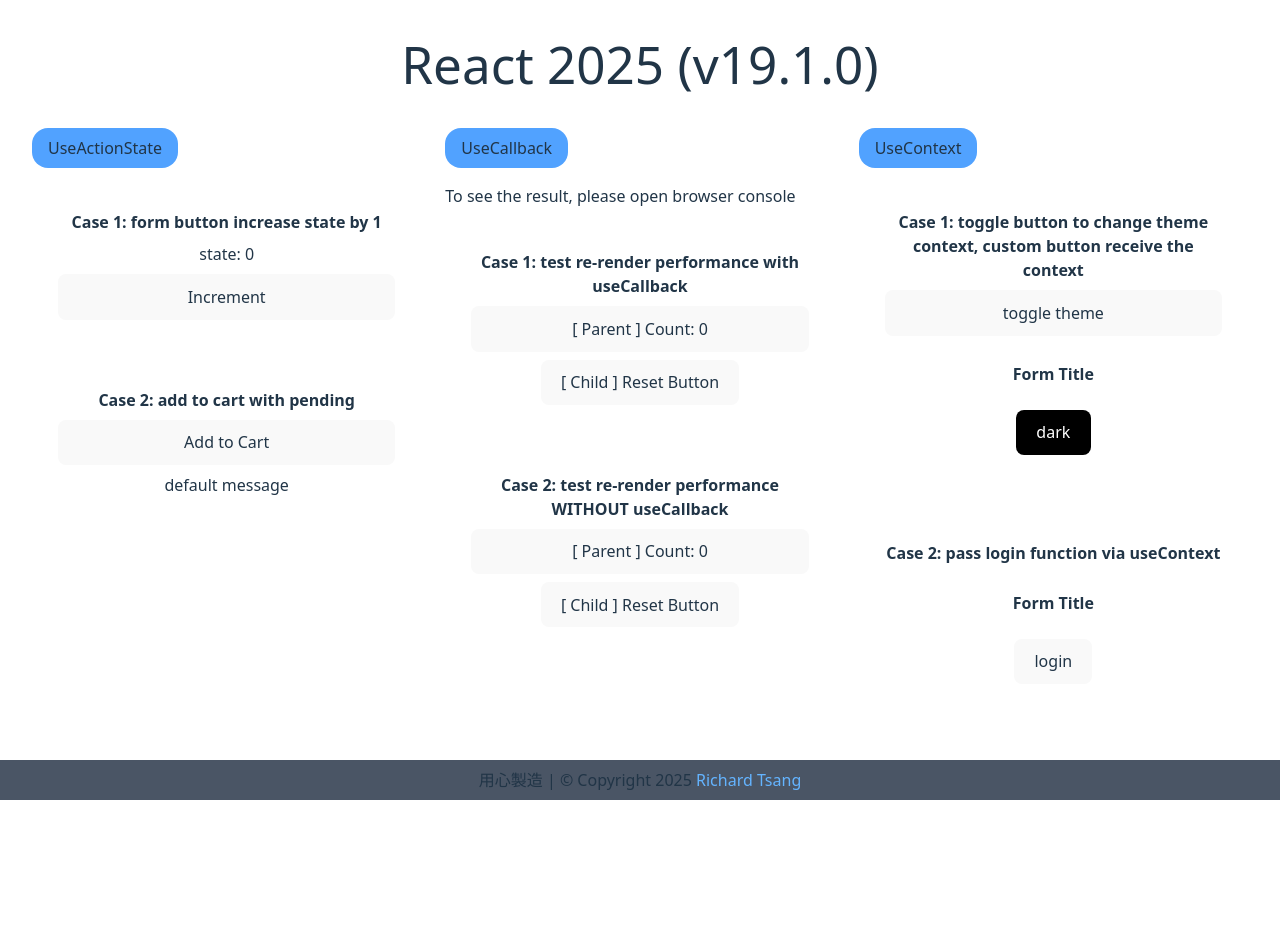
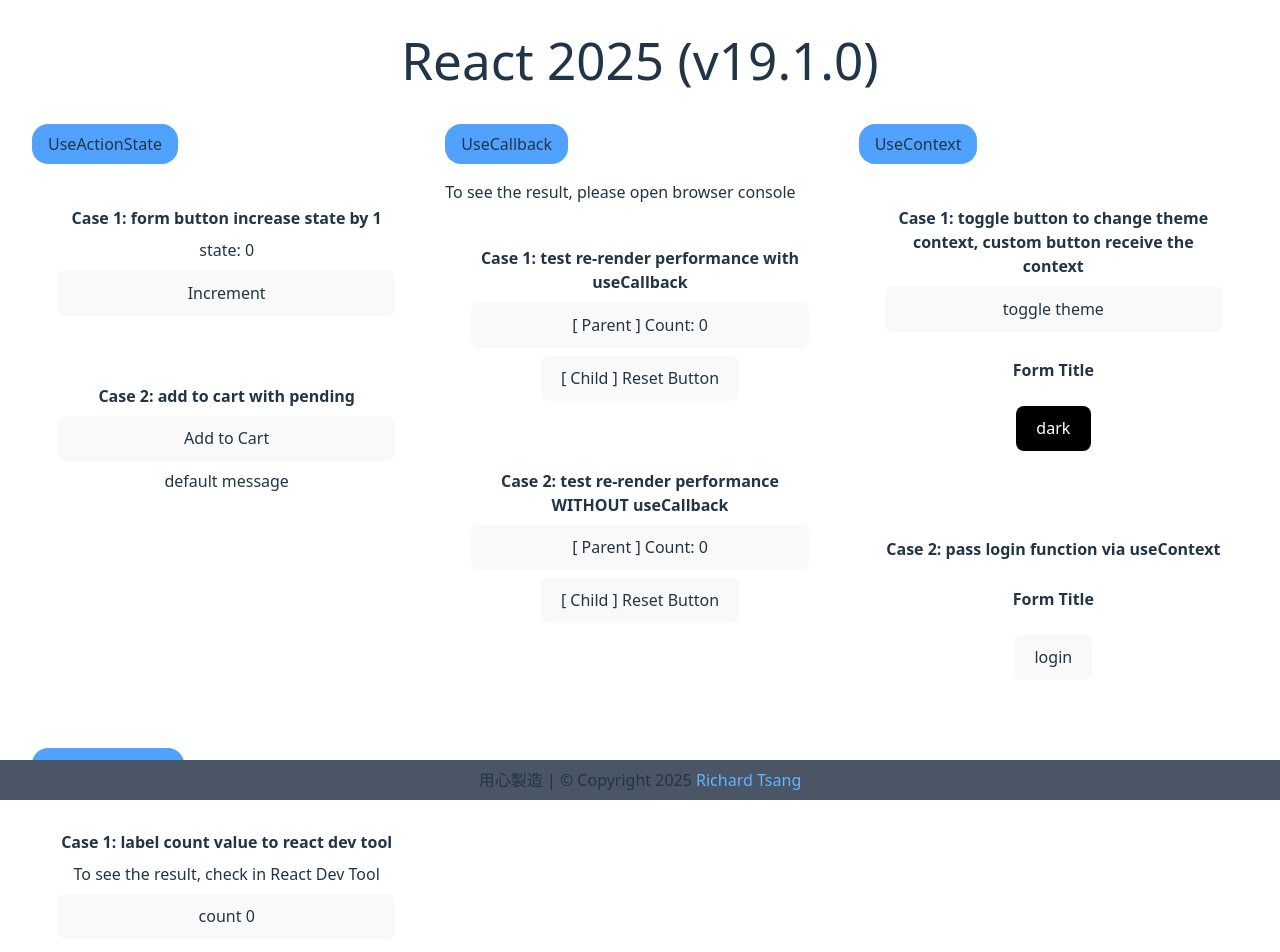
Before and after one commit to r7chardgh/react2025, a React (Vite) app: page / in a window 1280 px wide. Shown: the top 952 px of the page. Before the commit the page ends 800 px from the top, so only its background shows below. Built offline with nearby package versions, Linux system fonts and the light colour scheme.

Commit message:
add useDebugValue

```diff
--- a/src/App.tsx
+++ b/src/App.tsx
@@ -3,6 +3,7 @@ import Grid from './components/Grid'
 import UseActionState from './components/UseActionState'
 import UseCallback from './components/UseCallback'
 import UseContext from './components/UseContext'
+import UseDebugValue from './components/UseDebugValue'
 
 function App() {
   return (
@@ -12,6 +13,7 @@ function App() {
         <UseActionState />
         <UseCallback/>
         <UseContext/>
+        <UseDebugValue/>
       </Grid>
     </main>
   )
--- /dev/null
+++ b/src/components/UseDebugValue.tsx
@@ -0,0 +1,18 @@
+import { useDebugValue, useState } from 'react';
+import Case from './Case'
+
+const UseDebugValue = () => {
+    const [count, setCount] = useState(0);
+    useDebugValue(count)
+    return (
+        <div className='flex flex-col gap-4 items-center sm:items-start'>
+            <h3 className=' px-4 py-2 rounded-2xl bg-blue-400'>UseDebugValue</h3>
+            <Case title="Case 1: label count value to react dev tool">
+                <p>To see the result, check in React Dev Tool</p>
+                <button onClick={() => setCount(count + 1)}>count {count}</button>
+            </Case>
+        </div>
+    )
+}
+
+export default UseDebugValue
```
Also changed, not shown: 1 other file (tests, documents, lock files or other folders).
